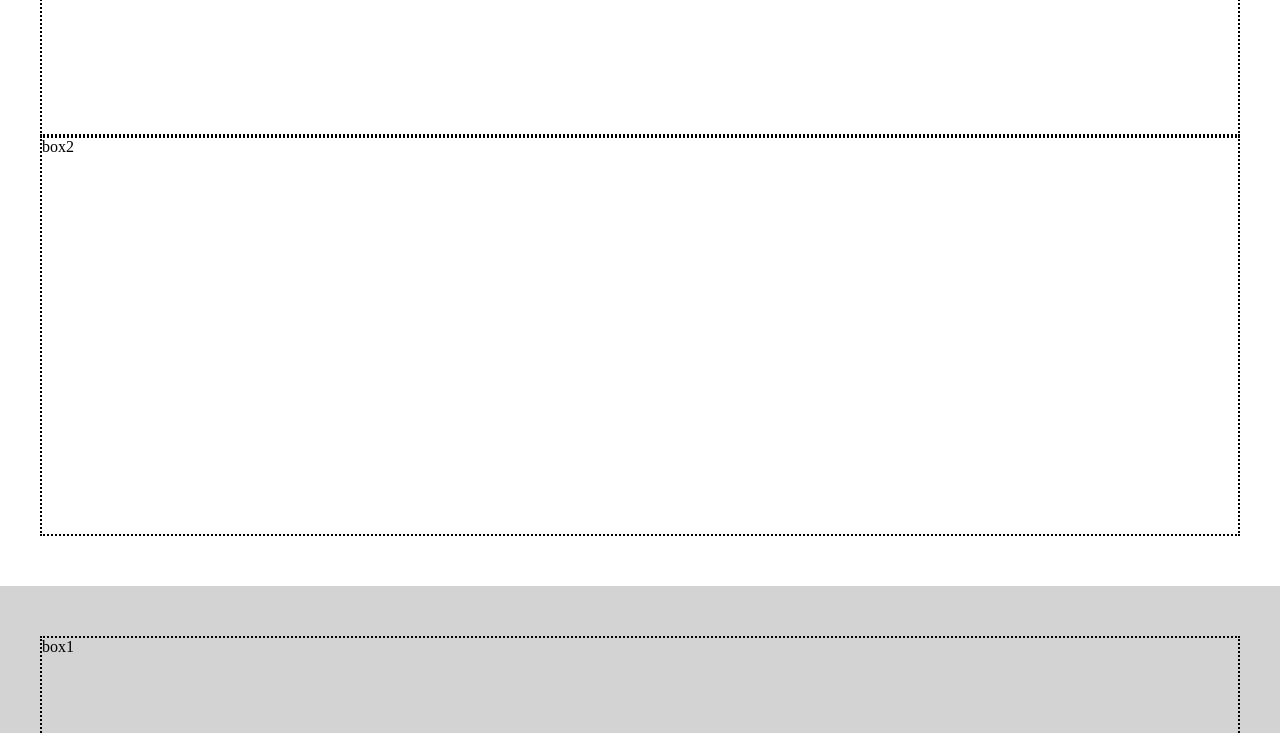
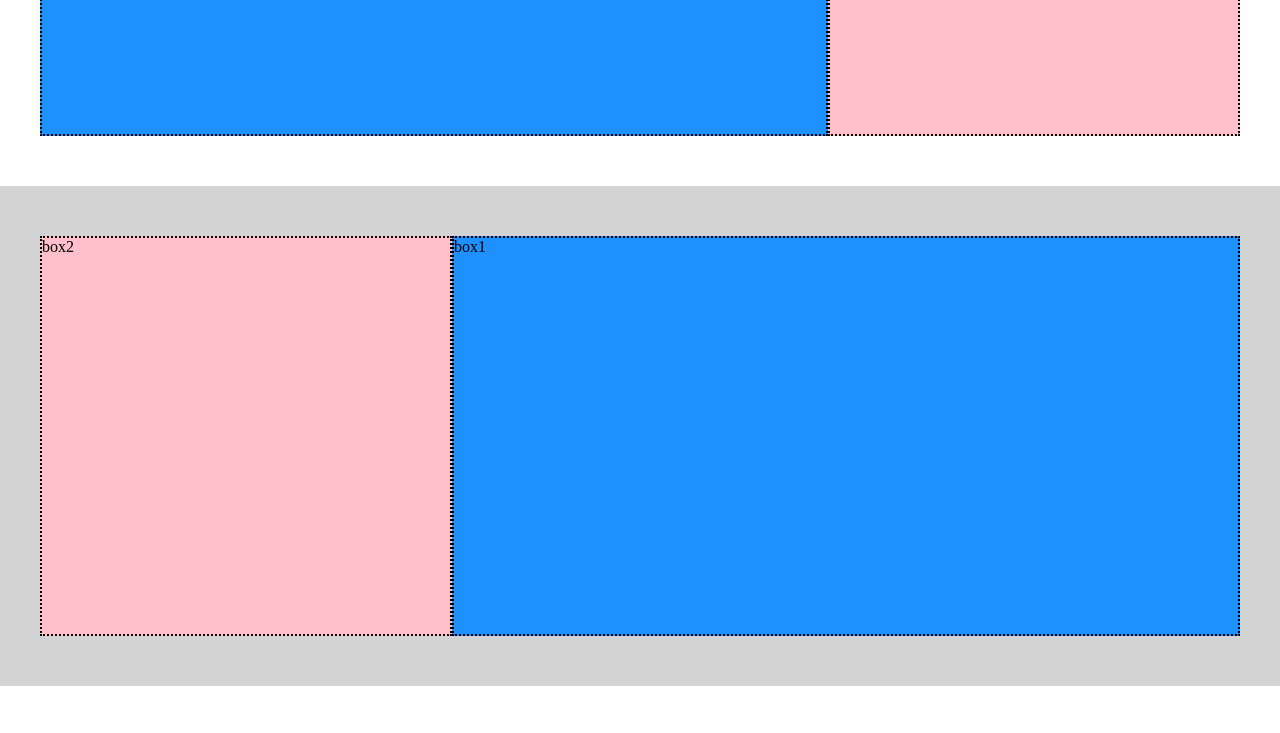
Before and after one commit to giuseppegenovatp/htmlcss-struttura-discord, a plain HTML site: page index.html in a window 1280 px wide. Shown: the part 900-1633 px from the top of the page. Drawn offline with Linux system fonts and the light colour scheme.

Commit message:
feat: add main css

```diff
--- a/css/style.css
+++ b/css/style.css
@@ -88,3 +88,31 @@ header {
 }
 
 /* FINE HEADER */
+
+/* INIZIO  MAIN */
+
+
+.main-box {
+    width: 900px;
+}
+
+.container-flex {
+    display: flex;
+}
+
+.grand_box {
+    background-color: #1e90ff;
+    flex-grow: 2;
+}
+
+.mini_box {
+    background-color: #ffc0cb;
+    flex-grow: 1;
+}
+
+.reverse {
+    order: 1;
+}
+
+
+/* fine  MAIN */
```
